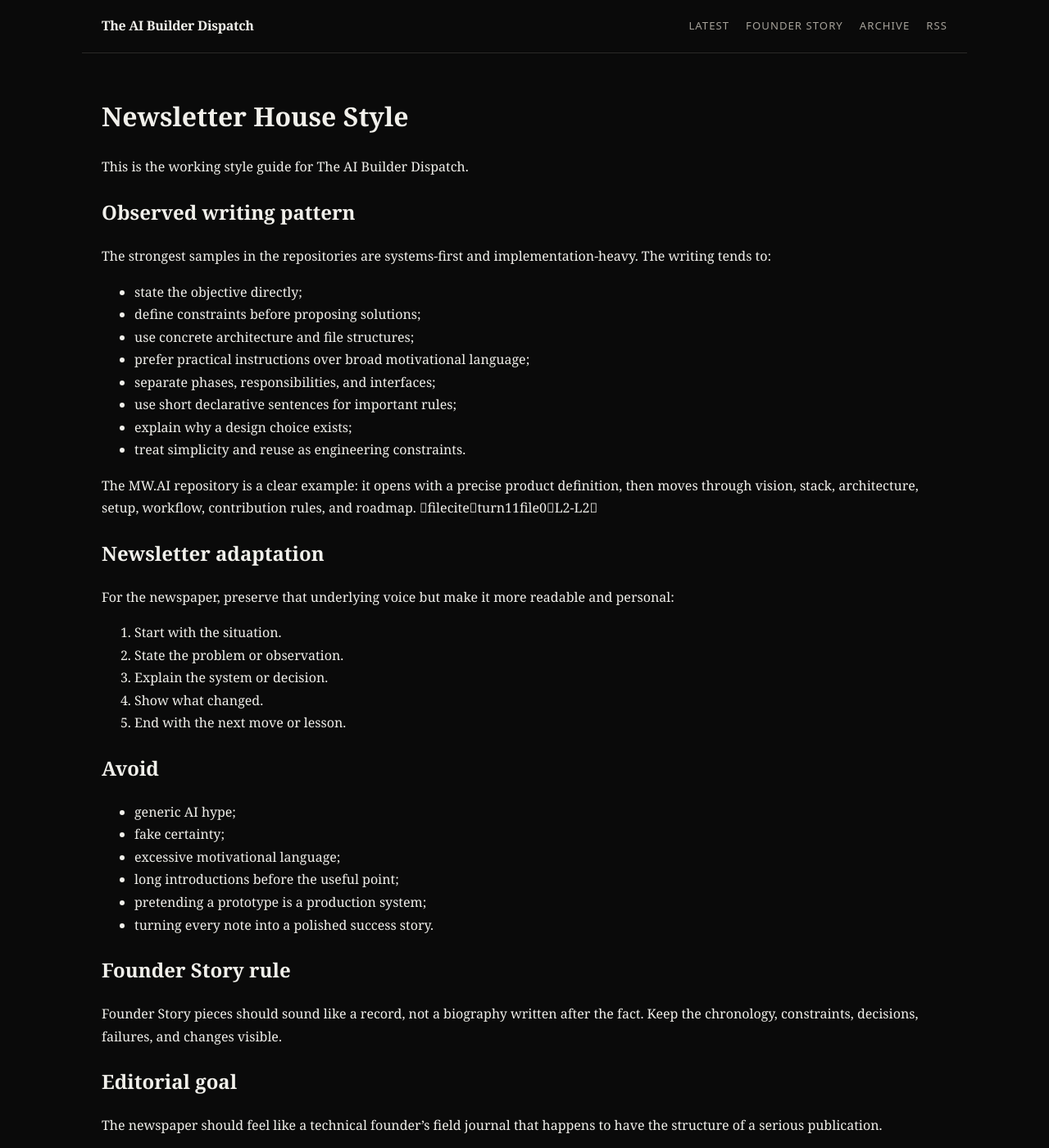
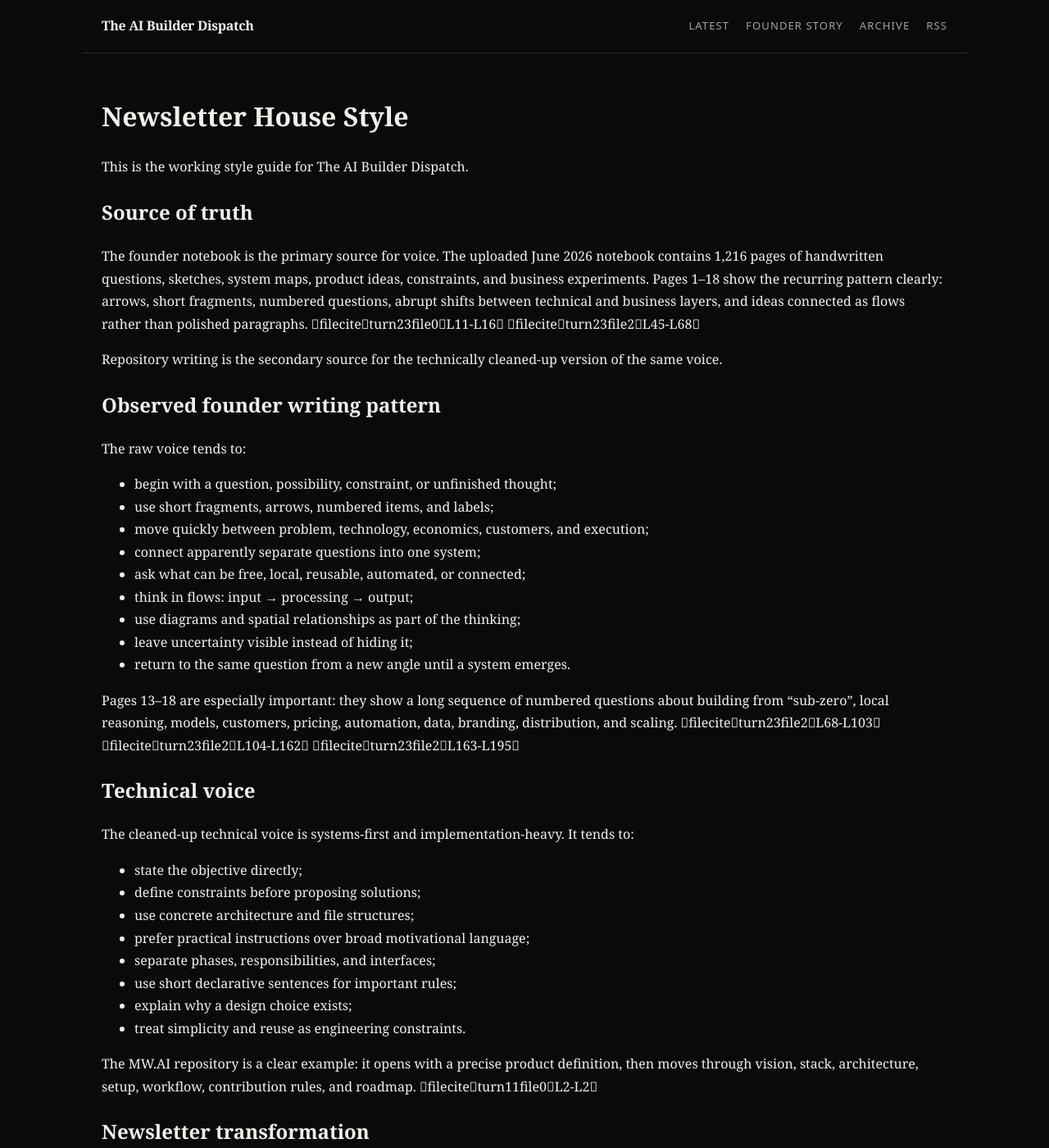
Before and after one commit to Manidhar8008/newsletter, a Jekyll site: the page built from STYLE_GUIDE.md, in a window 1280 px wide and 1400 px high. Shown: the whole window at 82% size. Built offline with Jekyll 4.4.1, drawn with Linux system fonts in a browser that asks for light colours; our own code applies the rules of GitHub Pages for plain Markdown files; some of the changed text lies outside the part shown.

Commit message:
Anchor newsletter style to founder notebook

```diff
--- a/STYLE_GUIDE.md
+++ b/STYLE_GUIDE.md
@@ -2,9 +2,31 @@
 
 This is the working style guide for The AI Builder Dispatch.
 
-## Observed writing pattern
+## Source of truth
 
-The strongest samples in the repositories are systems-first and implementation-heavy. The writing tends to:
+The founder notebook is the primary source for voice. The uploaded June 2026 notebook contains 1,216 pages of handwritten questions, sketches, system maps, product ideas, constraints, and business experiments. Pages 1–18 show the recurring pattern clearly: arrows, short fragments, numbered questions, abrupt shifts between technical and business layers, and ideas connected as flows rather than polished paragraphs. fileciteturn23file0L11-L16 fileciteturn23file2L45-L68
+
+Repository writing is the secondary source for the technically cleaned-up version of the same voice.
+
+## Observed founder writing pattern
+
+The raw voice tends to:
+
+- begin with a question, possibility, constraint, or unfinished thought;
+- use short fragments, arrows, numbered items, and labels;
+- move quickly between problem, technology, economics, customers, and execution;
+- connect apparently separate questions into one system;
+- ask what can be free, local, reusable, automated, or connected;
+- think in flows: input → processing → output;
+- use diagrams and spatial relationships as part of the thinking;
+- leave uncertainty visible instead of hiding it;
+- return to the same question from a new angle until a system emerges.
+
+Pages 13–18 are especially important: they show a long sequence of numbered questions about building from "sub-zero", local reasoning, models, customers, pricing, automation, data, branding, distribution, and scaling. fileciteturn23file2L68-L103 fileciteturn23file2L104-L162 fileciteturn23file2L163-L195
+
+## Technical voice
+
+The cleaned-up technical voice is systems-first and implementation-heavy. It tends to:
 
 - state the objective directly;
 - define constraints before proposing solutions;
@@ -17,15 +39,33 @@ The strongest samples in the repositories are systems-first and implementation-h
 
 The MW.AI repository is a clear example: it opens with a precise product definition, then moves through vision, stack, architecture, setup, workflow, contribution rules, and roadmap. fileciteturn11file0L2-L2
 
-## Newsletter adaptation
+## Newsletter transformation
 
-For the newspaper, preserve that underlying voice but make it more readable and personal:
+Do not turn the raw material into generic polished prose.
 
-1. Start with the situation.
-2. State the problem or observation.
-3. Explain the system or decision.
-4. Show what changed.
-5. End with the next move or lesson.
+Use this transformation:
+
+RAW QUESTION
+→ preserve the original tension
+→ identify the actual problem
+→ connect the scattered ideas
+→ show the system that emerges
+→ show what changed
+→ end with the next unanswered question
+
+A useful issue can therefore contain:
+
+**QUESTION** — what started the thought.
+
+**RAW** — the original fragment, sketch, or constraint.
+
+**SYSTEM** — how the pieces connect.
+
+**BUILD** — what was actually implemented or tested.
+
+**LESSON** — what changed in the thinking.
+
+**NEXT** — what remains unanswered.
 
 ## Avoid
 
@@ -34,12 +74,17 @@ For the newspaper, preserve that underlying voice but make it more readable and
 - excessive motivational language;
 - long introductions before the useful point;
 - pretending a prototype is a production system;
-- turning every note into a polished success story.
+- turning every note into a polished success story;
+- removing the strange jumps that reveal how the idea developed.
 
 ## Founder Story rule
 
-Founder Story pieces should sound like a record, not a biography written after the fact. Keep the chronology, constraints, decisions, failures, and changes visible.
+Founder Story pieces should sound like a record, not a biography written after the fact.
+
+Keep the chronology, constraints, questions, failures, decisions, and changes visible.
+
+Do not invent motives or events that are not present in the source material.
 
 ## Editorial goal
 
-The newspaper should feel like a technical founder's field journal that happens to have the structure of a serious publication.
+The newspaper should feel like a serious publication built from a founder's actual working notebook: technical, questioning, experimental, slightly unfinished, and progressively more structured as the ideas become systems.
```
